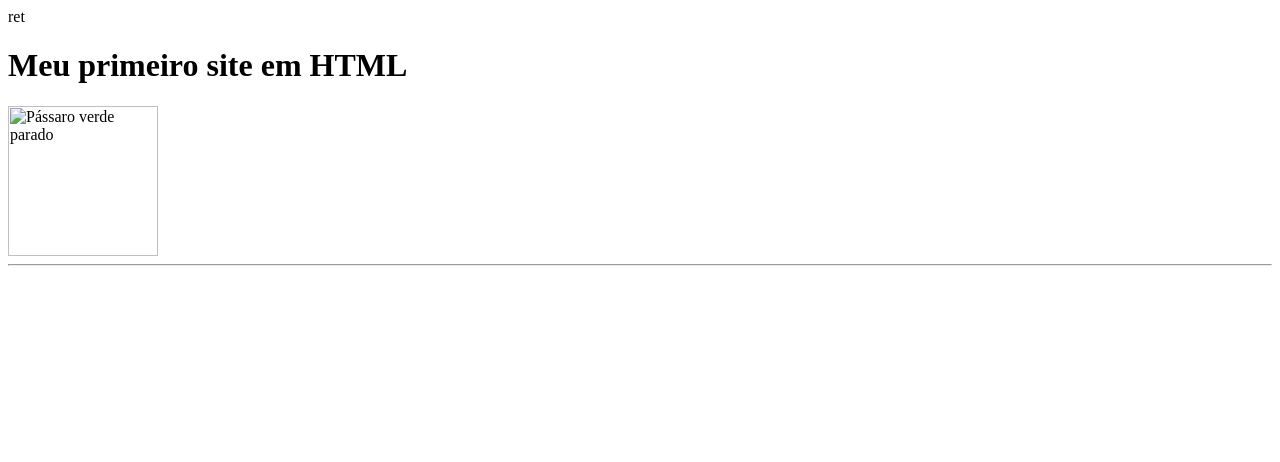
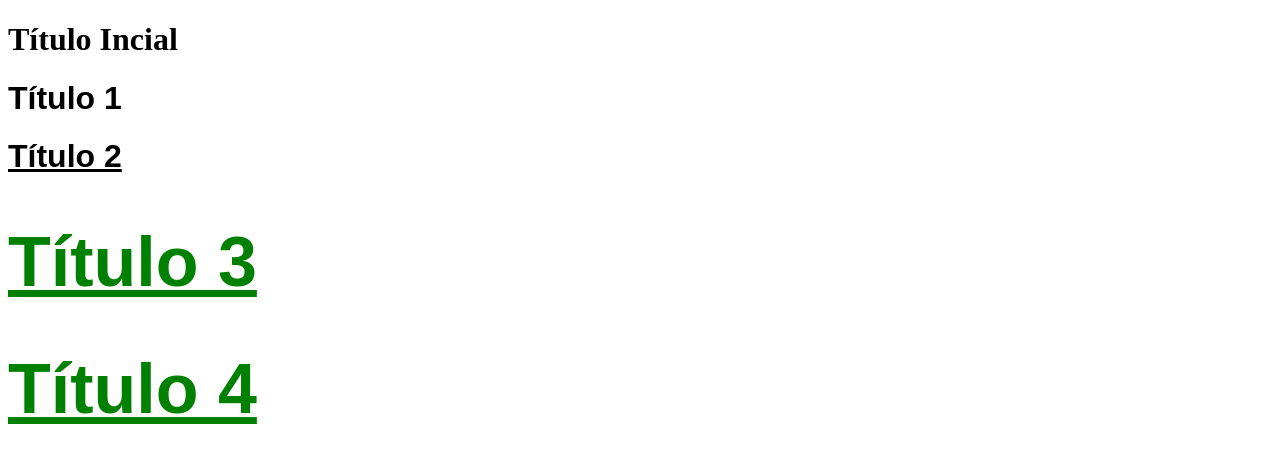
Before and after one commit to emersoncavalcanti-prof/aulahtml, a plain HTML site: page index.html in a window 1280 px wide. Drawn offline with Linux system fonts and the light colour scheme.

Commit message:
add css ao projeto

```diff
--- /dev/null
+++ b/estilos.css
@@ -0,0 +1,21 @@
+.titulo{
+    font-family: Arial, Helvetica, sans-serif;
+    font-weight: bold;
+}
+
+.sublinhado{
+    text-decoration: underline;
+}
+
+.fonte-grande{
+    font-size: 70px;
+    color: green;
+}
+
+.tudo{
+    font-family: Arial, Helvetica, sans-serif;
+    font-weight: bold;
+    text-decoration: underline;
+    font-size: 70px;
+    color: green;
+}
--- a/index.html
+++ b/index.html
@@ -1,15 +1,28 @@
-ret<!DOCTYPE html>
+<!DOCTYPE html>
 <html lang="pt-br">
 <head>
     <meta charset="UTF-8">
     <meta name="viewport" content="width=device-width, initial-scale=1.0">
     <title>Aula HTML</title>
+    <link rel="stylesheet" href="estilos.css">
 </head>
 <body>
-    <h1>Meu primeiro site em HTML</h1>
 
-   <img src="passaro.jpg" height="150" title="Pássaro verde parado" alt="Pássaro verde parado">
-   <hr>
+    <h1>Título Incial</h1>
+
+    <h1 class="titulo">Título 1</h1>
+
+    <h1 class="titulo sublinhado">Título 2</h1>
+
+    <h1 class="titulo fonte-grande sublinhado">Título 3</h1>
+
+    <h1 class="tudo">Título 4</h1>
+
+    <header></header>
+    <nav></nav>
+    <section></section>
+    <aside></aside>
+    <footer></footer>
 
 </body>
 </html>
```
